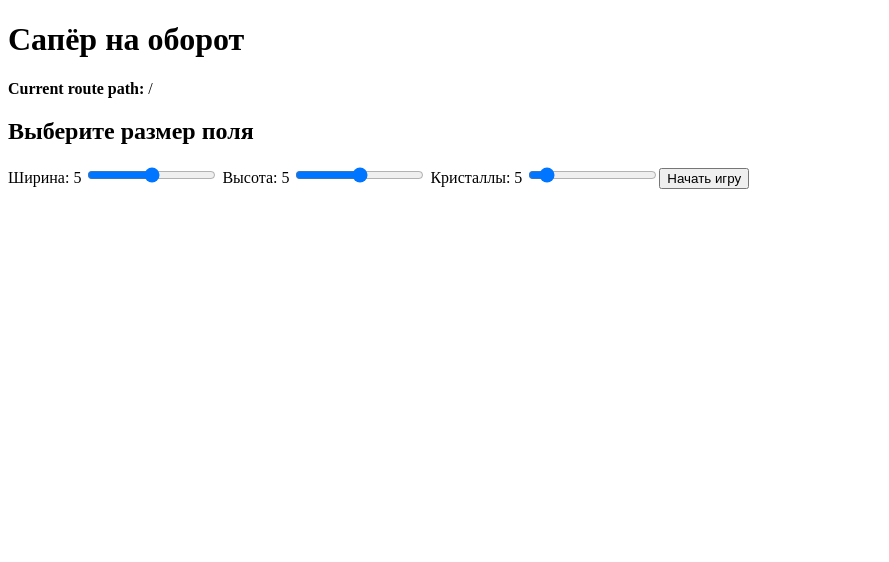
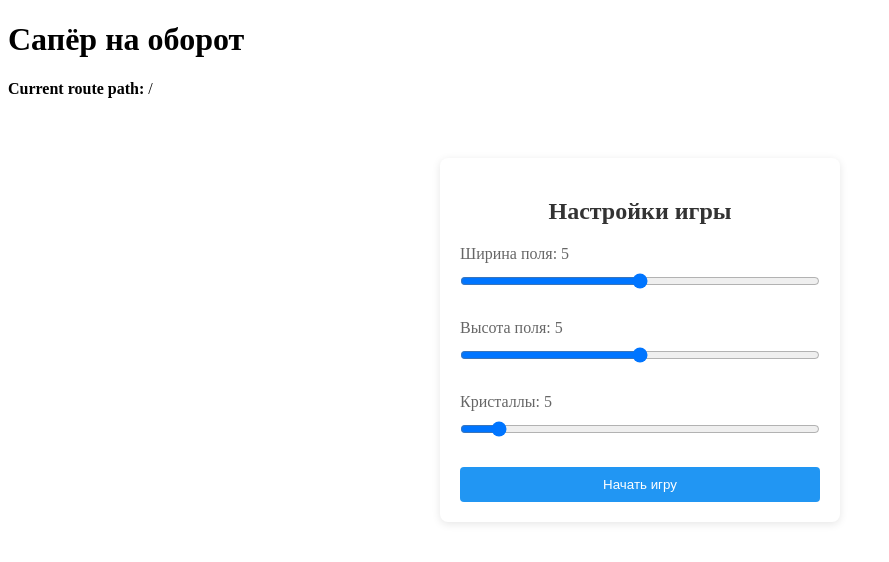
Before and after one commit to argus-xd/diamond-finder, a Vue app in the folder apps/frontend/: page / in a window 1280 px wide. Shown: the top 562 px of the page, without its empty margins (0-889 px from the left). Built offline with nearby package versions, Linux system fonts and the light colour scheme; no server answers.

Commit message:
feat: style for gameSettings

```diff
--- a/apps/frontend/src/components/GameBoard.vue
+++ b/apps/frontend/src/components/GameBoard.vue
@@ -5,7 +5,7 @@
         <div class="status-badge" :class="boardInstance.status">
           {{ getStatusText(boardInstance.status) }}
         </div>
-        <div class="player-turn" v-if="boardInstance.status === 'in_progress'">
+        <div class="player-turn" v-if="boardInstance.status === GAME_STATUS.IN_PROGRESS">
           <div class="player-indicator" :class="{'active': boardInstance.isPlayerOneTurn}">
             <span class="player-icon">👤</span>
             <span class="player-text">
@@ -23,7 +23,7 @@
         </div>
       </div>
 
-      <div class="game-result" v-if="boardInstance.status === 'finished'">
+      <div class="game-result" v-if="boardInstance.status === GAME_STATUS.FINISHED">
         <div class="result-message" :class="isWinner ? 'winner' : 'loser'">
           <span class="result-icon">{{ isWinner ? '🏆' : '💔' }}</span>
           <h2>{{ isWinner ? 'Поздравляем!' : 'В следующий раз повезёт!' }}</h2>
@@ -57,6 +57,7 @@
 import CellEntity from './ItemCell.vue';
 import Board from '@/entity/Board';
 import socketManager from '@/socket/SocketManager';
+import { GAME_STATUS } from '@/constants/gameStatus';
 
 export default {
   components: {
@@ -69,6 +70,9 @@ export default {
     };
   },
   computed: {
+    GAME_STATUS() {
+      return GAME_STATUS
+    },
     isWinner() {
       return this.boardInstance.winnerToken === this.boardInstance.token;
     },
@@ -76,9 +80,9 @@ export default {
   methods: {
     getStatusText(status) {
       const statusMap = {
-        'waiting': 'Ожидание второго игрока',
-        'in_progress': 'Игра идёт',
-        'finished': 'Игра окончена',
+        [GAME_STATUS.WAITING]: 'Ожидание второго игрока',
+        [GAME_STATUS.IN_PROGRESS]: 'Игра идёт',
+        [GAME_STATUS.FINISHED]: 'Игра окончена'
       };
       return statusMap[status] || status;
     },
--- a/apps/frontend/src/components/GameSettings.vue
+++ b/apps/frontend/src/components/GameSettings.vue
@@ -1,46 +1,160 @@
 <template>
   <div class="settings">
-    <h2>Выберите размер поля</h2>
+    <div class="settings-card">
+      <h2>Настройки игры</h2>
+
+      <div class="setting-group">
         <label>
-      Ширина: {{ width }}
-      <input type="range" v-model="width" min="3" max="7" step="1" />
+          Ширина поля: {{ width }}
+          <input
+            type="range"
+            v-model.number="width"
+            :min="BOARD_LIMITS.MIN_SIZE"
+            :max="BOARD_LIMITS.MAX_SIZE"
+            step="1"
+          />
         </label>
+      </div>
+
+      <div class="setting-group">
         <label>
-      Высота: {{ height }}
-      <input type="range" v-model="height" min="3" max="7" step="1" />
+          Высота поля: {{ height }}
+          <input
+            type="range"
+            v-model.number="height"
+            :min="BOARD_LIMITS.MIN_SIZE"
+            :max="BOARD_LIMITS.MAX_SIZE"
+            step="1"
+          />
         </label>
+      </div>
+
+      <div class="setting-group">
         <label>
           Кристаллы: {{ diamonds }}
-      <input type="range" v-model="diamonds" min="4" max="15" step="1" />
+          <input
+            type="range"
+            v-model.number="diamonds"
+            :min="DIAMOND_LIMITS.MIN"
+            :max="DIAMOND_LIMITS.MAX"
+            step="1"
+          />
         </label>
-    <button @click="startGame">Начать игру</button>
+      </div>
+
+      <div v-if="error" class="error">{{ error }}</div>
+
+      <button
+        @click="startGame"
+        :disabled="isLoading"
+      >
+        {{ isLoading ? 'Создание...' : 'Начать игру' }}
+      </button>
+    </div>
   </div>
 </template>
 
 <script>
 import GameService from '@/GameService';
 
+const BOARD_LIMITS = {
+  MIN_SIZE: 3,
+  MAX_SIZE: 7
+};
+
+const DIAMOND_LIMITS = {
+  MIN: 4,
+  MAX: 15
+};
+
 export default {
   data() {
     return {
       width: 5,
       height: 5,
-      diamonds: 5
+      diamonds: 5,
+      error: null,
+      isLoading: false,
+      BOARD_LIMITS,
+      DIAMOND_LIMITS
     };
   },
   methods: {
     async startGame() {
+      this.error = null;
+      this.isLoading = true;
+
       try {
-        const gameSession = await GameService.createGameSession(this.width, this.height, this.diamonds);
-        console.log('Game session created:', gameSession);
-
+        const gameSession = await GameService.createGameSession(
+          this.width,
+          this.height,
+          this.diamonds
+        );
         localStorage.setItem(`gameSession${gameSession.id}`, gameSession.token);
-
-        this.$router.push(`/game/${gameSession.id}`); // Перенаправление на страницу игры
+        this.$router.push(`/game/${gameSession.id}`);
       } catch (error) {
-        console.error('Error creating game session:', error);
+        this.error = 'Не удалось создать игру';
+        console.error(error);
+      } finally {
+        this.isLoading = false;
       }
     }
   }
 };
 </script>
+
+<style scoped>
+.settings {
+  max-width: 400px;
+  margin: 40px auto;
+  padding: 20px;
+}
+
+.settings-card {
+  background: white;
+  padding: 20px;
+  border-radius: 8px;
+  box-shadow: 0 2px 8px rgba(0,0,0,0.1);
+}
+
+h2 {
+  text-align: center;
+  margin-bottom: 20px;
+  color: #333;
+}
+
+.setting-group {
+  margin-bottom: 20px;
+}
+
+label {
+  display: block;
+  margin-bottom: 5px;
+  color: #666;
+}
+
+input[type="range"] {
+  width: 100%;
+  margin: 10px 0;
+}
+
+button {
+  width: 100%;
+  padding: 10px;
+  background: #2196f3;
+  color: white;
+  border: none;
+  border-radius: 4px;
+  cursor: pointer;
+}
+
+button:disabled {
+  background: #ccc;
+}
+
+.error {
+  color: red;
+  margin: 10px 0;
+  text-align: center;
+}
+</style>
--- /dev/null
+++ b/apps/frontend/src/constants/gameStatus.js
@@ -0,0 +1,5 @@
+export const GAME_STATUS = {
+  WAITING: 'waiting',
+  IN_PROGRESS: 'in_progress',
+  FINISHED: 'finished'
+};
```
Also changed, not shown: 2 other files (tests, documents, lock files or other folders). Lines whose indentation alone changed are shown as unchanged.
